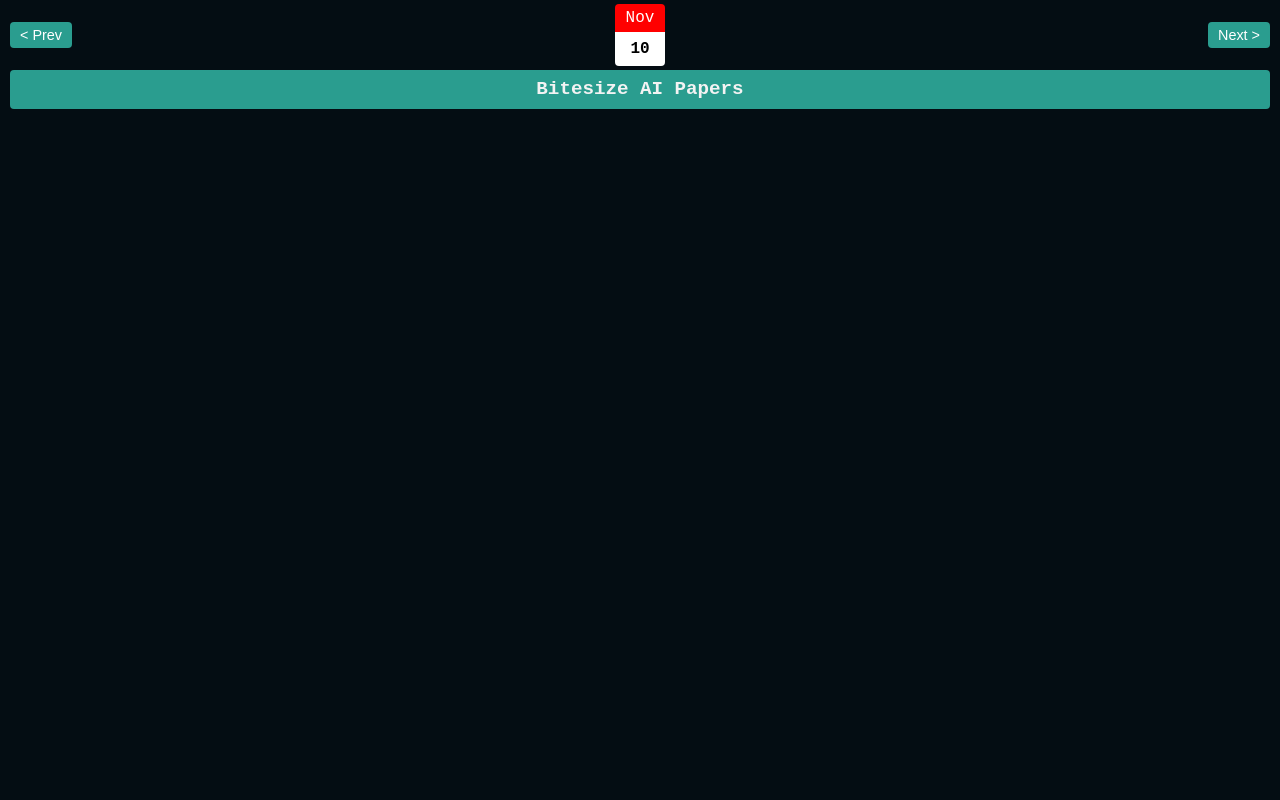
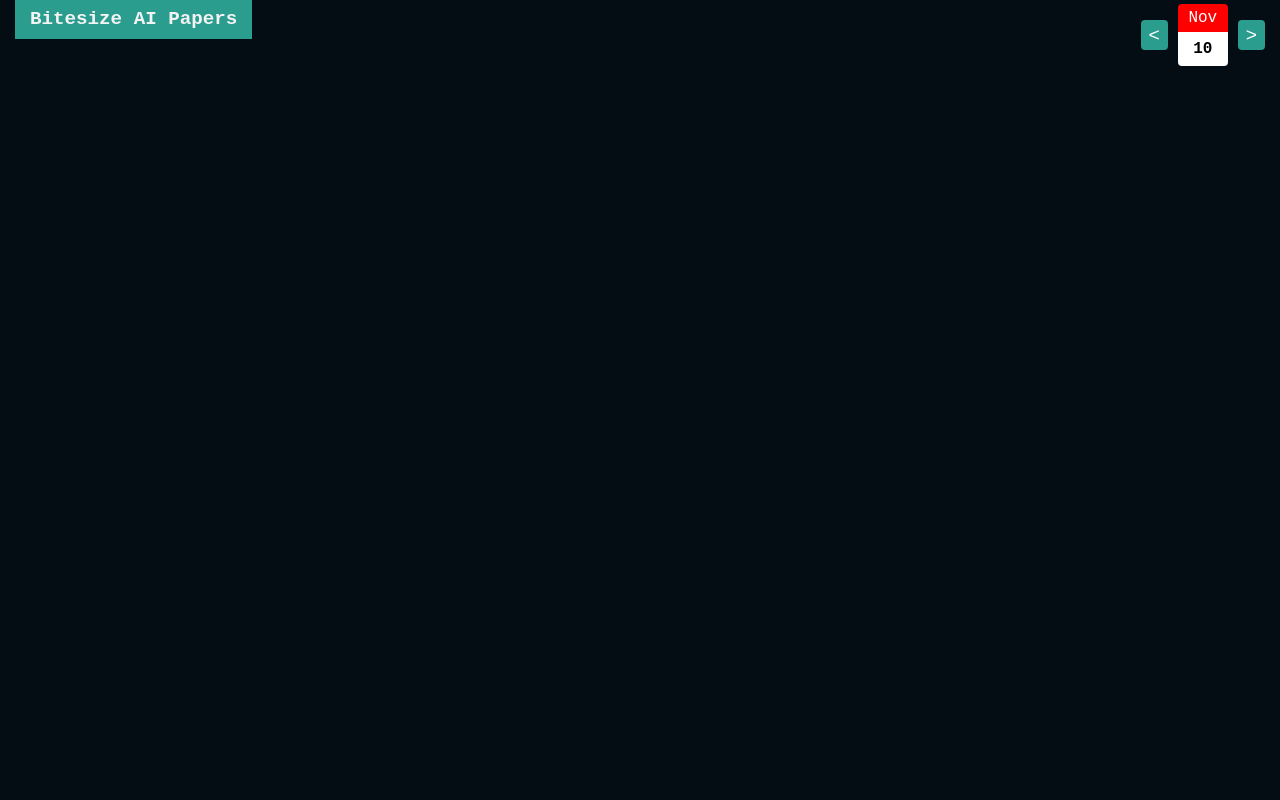
Before and after one commit to jajc202/AI-Paper-Summary-Project, a Flask app: template templates/mobile_index.html in a window 1280 px wide. Run offline with Flask 3, Linux system fonts and the light colour scheme; the template is opened without the code that fills it, so the values that code supplies are empty; parts of the project's set-up code (start-up, migrations or seed data) failed here and were passed over.

Commit message:
Moved the title and calendar positioning around, and added padding where needed

```diff
--- a/templates/mobile_index.html
+++ b/templates/mobile_index.html
@@ -3,7 +3,7 @@
 <head>
     <meta charset="UTF-8">
     <meta name="viewport" content="width=device-width, initial-scale=1.0">
-    <title>Mobile Academic Papers Carousel</title>
+    <title>Bitesize AI</title>
     <style>
         /* Basic Reset */
         * {
@@ -16,13 +16,14 @@
             font-family: 'Courier New', Courier, monospace;
             background-color: #040d13;
             color: #333;
-            padding: 10px;
+            padding: 20px 10px 10px 10px; /* Add more padding at the top */
             line-height: 1.5;
             display: flex;
             flex-direction: column;
             align-items: center;
             height: 100vh;
             overflow-y: auto;
+            position: relative; /* Add position relative for absolute positioning inside */
         }
 
         /* Title Box */
@@ -30,10 +31,13 @@
             background-color: #2a9d8f;
             color: #f3f3f3;
             padding: 5px 15px;
-            border-radius: 4px;
+            border-radius: 0px;
             margin-bottom: 10px;
             text-align: center;
-            width: 100%;
+            position: absolute;
+            top: 0px; /* Adjust as needed for vertical offset */
+            left: 15px; /* Adjust as needed for horizontal offset */
+            width: auto; /* Adjust or set to a specific width if needed */
         }
 
         h1 {
@@ -43,21 +47,32 @@
         /* Date navigation container */
         .date-navigation {
             display: flex;
-            justify-content: space-between;
+            justify-content: center;
             align-items: center;
-            width: 100%;
-            margin-bottom: 10px;
+            position: absolute;
+            top: 10px; /* Adjust as needed for vertical offset */
+            right: 15px; /* Adjust as needed for horizontal offset */
+            gap: 10px;
         }
 
+
+        /* Smaller buttons */
         button {
             padding: 5px 10px;
-            font-size: 0.9em;
+            font-size: 1em; /* Adjust for smaller size */
             background-color: #2a9d8f;
             color: #fff;
             border: none;
             border-radius: 4px;
             cursor: pointer;
         }
+
+        /* Change button size to make them smaller */
+        #prev-day, #next-day {
+            font-size: 1.2em; /* Make the buttons a bit smaller */
+            padding: 4px 8px;
+        }
+
 
         /* Current date display */
         .current-date-box {
@@ -98,6 +113,7 @@
             padding: 10px 0;
             scroll-snap-type: x mandatory;
             scroll-behavior: smooth;
+            margin-top: 70px; /* Add margin-top to push the carousel down below the calendar */
         }
 
         .carousel-container::-webkit-scrollbar {
@@ -171,7 +187,7 @@
 <body>
     <!-- Date Navigation Section -->
     <div class="date-navigation">
-        <button id="prev-day">&lt; Prev</button>
+        <button id="prev-day">&lt;</button>
 
         <!-- Current Date Box -->
         <div id="current-date" class="current-date-box">
@@ -179,7 +195,7 @@
             <div class="day"></div>
         </div>
 
-        <button id="next-day">Next &gt;</button>
+        <button id="next-day">&gt;</button>
     </div>
 
     <!-- Title Box with title centered at the top -->
```
